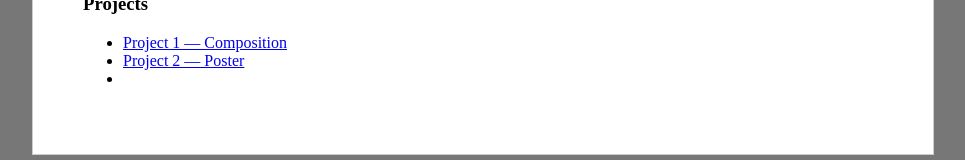
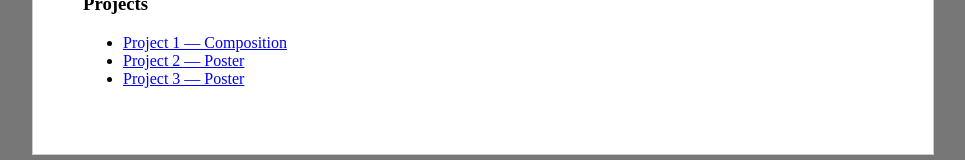
Before and after one commit to binhaoyang/interactive1, a plain HTML site: page index.html in a window 1280 px wide. Shown: the part 398-558 px from the top of the page, without its empty margins (26-991 px from the left). Drawn offline with Linux system fonts and the light colour scheme.

Commit message:
project3
project

```diff
--- a/index.html
+++ b/index.html
@@ -54,7 +54,7 @@
       <ul>
         <li><a href="project1/index.html">Project 1 &mdash; Composition</a></li>
         <li><a href="Poster/index.html">Project 2 &mdash; Poster</a></li>
-        <li></li>
+        <li><a href="project3/index.html">Project 3 &mdash; Poster</a></li>
       </ul>
     </div>
 
```
